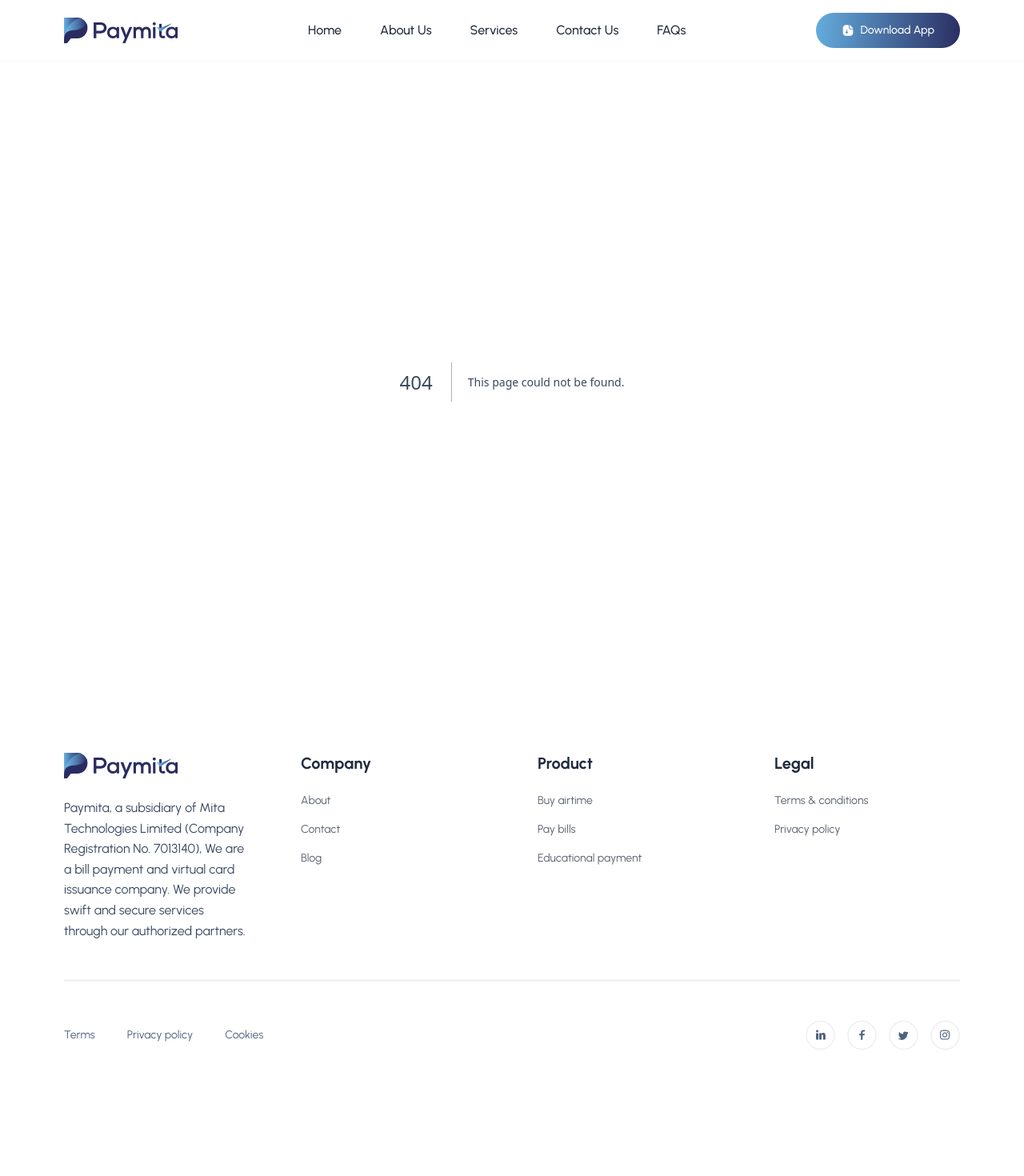
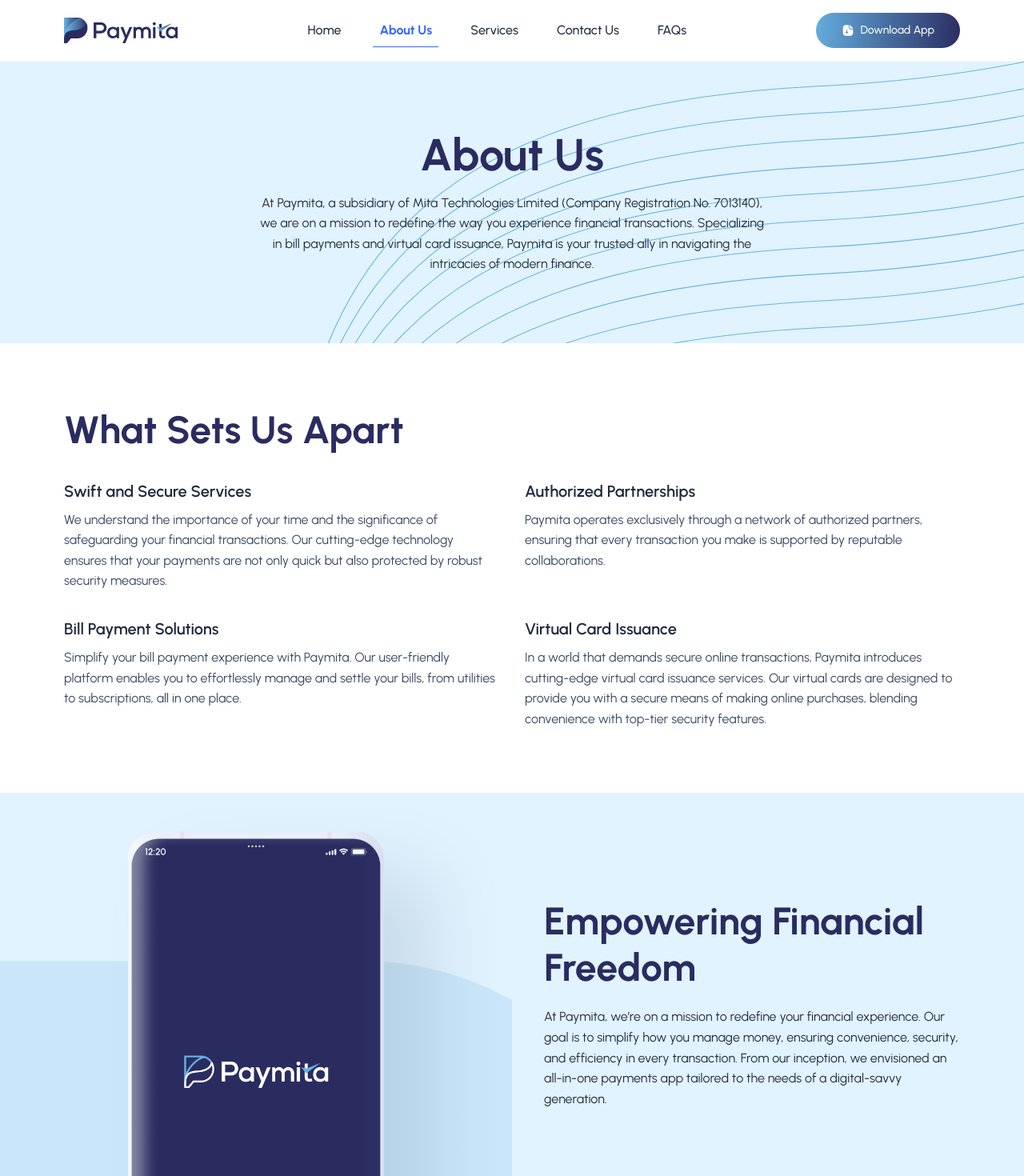
Before and after one commit to detachedsoul/paymita, a Next.js app: page /about in a window 1280 px wide. Before the commit this address had no page. Shown: the top 1470 px of the page at 80% size. Before the commit the page ends 1377 px from the top, so only its background shows below. Built offline with nearby package versions, Linux system fonts and the light colour scheme.

Commit message:
style: designed the about page

```diff
--- /dev/null
+++ b/app/about/page.tsx
@@ -0,0 +1,28 @@
+import HeroSection from "@/components/About/HeroSection";
+import EnjoyConvenience from "@/components/Index/EnjoyConvenience";
+import FinancialFreedom from "@/components/About/FinancialFreedom";
+import OurUniqueTraits from "@/components/About/OurUniqueTraits";
+import FAQs from "@/components/Index/FAQs";
+import type { Metadata } from "next";
+
+export const metadata: Metadata = {
+    title: 'Paymita | About Us',
+    description: "Hyper focused on security and speed, we're dedicated to revolutionizing the way you manage your finances and make payments."
+};
+
+const About = (): JSX.Element => {
+    return (
+        <>
+            <HeroSection />
+
+            <main className="pb-12">
+                <OurUniqueTraits />
+                <FinancialFreedom />
+                <EnjoyConvenience />
+                <FAQs />
+            </main>
+        </>
+    );
+};
+
+export default About;
--- a/app/layout.tsx
+++ b/app/layout.tsx
@@ -37,7 +37,7 @@
                 />
             </head>
 
-            <body className={`${urbanist.className} text-base leading-[160%] text-[#384860] antialiased text-balance selection:bg-brand-dark-purple selection:text-white scroll-smooth`}>
+            <body className={`${urbanist.className} text-base leading-[160%] text-[#384860] antialiased selection:bg-brand-dark-purple selection:text-white scroll-smooth`}>
                 <Header />
 
                 {children}
--- /dev/null
+++ b/components/About/FinancialFreedom.tsx
@@ -0,0 +1,23 @@
+import Link from "next/link";
+import Image from "next/image";
+import FinancialFreedomImage from "@/assets/img/financial-freedom.png";
+
+const FinancialFreedom = (): JSX.Element => {
+    return (
+        <section className="grid bg-[#e1f3ff] lg:grid-cols-2 lg:items-center">
+            <Image className="order-last lg:order-first lg:h-[32.9375rem]" src={FinancialFreedomImage} alt="Empowering Financial Freedom" />
+
+            <div className="px-4 py-8 grid gap-5 lg:pr-20 lg:pl-10 lg:py-12">
+                <h2 className="header">
+                    Empowering Financial Freedom
+                </h2>
+
+                <p className="text-brand-light-purple">
+                    At Paymita, we’re on a mission to redefine your financial experience. Our goal is to simplify how you manage money, ensuring convenience, security, and efficiency in every transaction. From our inception, we envisioned an all-in-one payments app tailored to the needs of a digital-savvy generation.
+                </p>
+            </div>
+        </section>
+    );
+};
+
+export default FinancialFreedom;
--- /dev/null
+++ b/components/About/HeroSection.tsx
@@ -0,0 +1,19 @@
+
+
+const HeroSection = (): JSX.Element => {
+    return (
+        <div className="bg-[#e1f3ff] bg-[url(/about-hero.svg)] bg-right-top h-[352px] grid place-items-center">
+            <div className="grid gap-4 text-center px-4 lg:w-1/2 lg:mx-auto lg:px-0">
+                <h1 className="text-[2.5rem] text-brand-dark-purple font-bold leading-[110%] lg:text-[3.5rem]">
+                    About Us
+                </h1>
+
+                <p className="text-brand-light-purple">
+                    At Paymita, a subsidiary of Mita Technologies Limited (Company Registration No. 7013140), we are on a mission to redefine the way you experience financial transactions. Specializing in bill payments and virtual card issuance, Paymita is your trusted ally in navigating the intricacies of modern finance.
+                </p>
+            </div>
+        </div>
+    );
+};
+
+export default HeroSection;
--- /dev/null
+++ b/components/About/OurUniqueTraits.tsx
@@ -0,0 +1,54 @@
+type uniquesTraits = {
+    id: number,
+    header: string,
+    text: string;
+};
+
+const OurUniqueTraits = (): JSX.Element => {
+    const uniquesTraits: uniquesTraits[] = [
+        {
+            id: 1,
+            header: "Swift and Secure Services",
+            text: "We understand the importance of your time and the significance of safeguarding your financial transactions. Our cutting-edge technology ensures that your payments are not only quick but also protected by robust security measures."
+        },
+        {
+            id: 2,
+            header: "Authorized Partnerships",
+            text: "Paymita operates exclusively through a network of authorized partners, ensuring that every transaction you make is supported by reputable collaborations."
+        },
+        {
+            id: 3,
+            header: "Bill Payment Solutions",
+            text: "Simplify your bill payment experience with Paymita. Our user-friendly platform enables you to effortlessly manage and settle your bills, from utilities to subscriptions, all in one place."
+        },
+        {
+            id: 4,
+            header: "Virtual Card Issuance",
+            text: "In a world that demands secure online transactions, Paymita introduces cutting-edge virtual card issuance services. Our virtual cards are designed to provide you with a secure means of making online purchases, blending convenience with top-tier security features."
+        }
+    ];
+
+    return (
+        <section className="grid gap-8 bg-white px-4 py-8 lg:p-20">
+            <h2 className="header">
+                What Sets Us Apart
+            </h2>
+
+            <div className="grid gap-4 items-start lg:gap-8 lg:grid-cols-2">
+                {uniquesTraits.map((trait: uniquesTraits): JSX.Element => (
+                    <div className="grid gap-2" key={trait.id}>
+                        <h3 className="text-brand-light-purple font-semibold text-xl leading-normal group-hover:text-white transition-colors duration-300 ease-in-out">
+                            {trait.header}
+                        </h3>
+
+                        <p className="text-[#384860] group-hover:text-[#f8f8fa] transition-colors duration-300 ease-in-out">
+                            {trait.text}
+                        </p>
+                    </div>
+                ))}
+            </div>
+        </section>
+    );
+};
+
+export default OurUniqueTraits;
--- a/components/Footer.tsx
+++ b/components/Footer.tsx
@@ -20,16 +20,20 @@
                     </h3>
 
                     <div className="grid gap-4">
-                        <Link className="text-brand-light-purple/75 text-sm transition-colors duration-300 ease-in-out hover:font-bold hover:text-brand-dark-purple" href="">
+                        <Link className="text-brand-light-purple/75 text-sm transition-colors duration-300 ease-in-out hover:font-bold hover:text-brand-dark-purple" href="/about">
                             About
                         </Link>
 
-                        <Link className="text-brand-light-purple/75 text-sm transition-colors duration-300 ease-in-out hover:font-bold hover:text-brand-dark-purple" href="">
+                        <Link className="text-brand-light-purple/75 text-sm transition-colors duration-300 ease-in-out hover:font-bold hover:text-brand-dark-purple" href="/contact">
                             Contact
                         </Link>
 
-                        <Link className="text-brand-light-purple/75 text-sm transition-colors duration-300 ease-in-out hover:font-bold hover:text-brand-dark-purple" href="">
+                        <Link className="text-brand-light-purple/75 text-sm transition-colors duration-300 ease-in-out hover:font-bold hover:text-brand-dark-purple" href="/blog">
                             Blog
+                        </Link>
+
+                        <Link className="text-brand-light-purple/75 text-sm transition-colors duration-300 ease-in-out hover:font-bold hover:text-brand-dark-purple" href="/faqs">
+                            FAQs
                         </Link>
                     </div>
                 </div>
@@ -40,15 +44,15 @@
                     </h3>
 
                     <div className="grid gap-4">
-                        <Link className="text-brand-light-purple/75 text-sm transition-colors duration-300 ease-in-out hover:font-bold hover:text-brand-dark-purple" href="">
+                        <Link className="text-brand-light-purple/75 text-sm transition-colors duration-300 ease-in-out hover:font-bold hover:text-brand-dark-purple" href="/product/buy-airtime">
                             Buy airtime
                         </Link>
 
-                        <Link className="text-brand-light-purple/75 text-sm transition-colors duration-300 ease-in-out hover:font-bold hover:text-brand-dark-purple" href="">
+                        <Link className="text-brand-light-purple/75 text-sm transition-colors duration-300 ease-in-out hover:font-bold hover:text-brand-dark-purple" href="/product/pay-bills">
                             Pay bills
                         </Link>
 
-                        <Link className="text-brand-light-purple/75 text-sm transition-colors duration-300 ease-in-out hover:font-bold hover:text-brand-dark-purple" href="">
+                        <Link className="text-brand-light-purple/75 text-sm transition-colors duration-300 ease-in-out hover:font-bold hover:text-brand-dark-purple" href="/product/education-payment">
                             Educational payment
                         </Link>
                     </div>
@@ -60,11 +64,11 @@
                     </h3>
 
                     <div className="grid gap-4">
-                        <Link className="text-brand-light-purple/75 text-sm transition-colors duration-300 ease-in-out hover:font-bold hover:text-brand-dark-purple" href="">
+                        <Link className="text-brand-light-purple/75 text-sm transition-colors duration-300 ease-in-out hover:font-bold hover:text-brand-dark-purple" href="/legal/terms-and-conditions">
                             Terms & conditions
                         </Link>
 
-                        <Link className="text-brand-light-purple/75 text-sm transition-colors duration-300 ease-in-out hover:font-bold hover:text-brand-dark-purple" href="">
+                        <Link className="text-brand-light-purple/75 text-sm transition-colors duration-300 ease-in-out hover:font-bold hover:text-brand-dark-purple" href="/legal/privacy-policy">
                             Privacy policy
                         </Link>
                     </div>
@@ -73,15 +77,15 @@
 
             <div className="flex flex-col gap-8 pt-12 pb-16 justify-between items-center lg:flex-row">
                 <div className="flex items-center gap-10">
-                    <Link className="text-[#4f627d] text-sm transition-colors duration-300 ease-in-out hover:font-bold hover:text-brand-dark-purple" href="">
+                    <Link className="text-[#4f627d] text-sm transition-colors duration-300 ease-in-out hover:font-bold hover:text-brand-dark-purple" href="/legals/terms-and-conditions">
                         Terms
                     </Link>
 
-                    <Link className="text-[#4f627d] text-sm transition-colors duration-300 ease-in-out hover:font-bold hover:text-brand-dark-purple" href="">
+                    <Link className="text-[#4f627d] text-sm transition-colors duration-300 ease-in-out hover:font-bold hover:text-brand-dark-purple" href="/legal/privacy-policy">
                         Privacy policy
                     </Link>
 
-                    <Link className="text-[#4f627d] text-sm transition-colors duration-300 ease-in-out hover:font-bold hover:text-brand-dark-purple" href="">
+                    <Link className="text-[#4f627d] text-sm transition-colors duration-300 ease-in-out hover:font-bold hover:text-brand-dark-purple" href="/legal/cookies">
                         Cookies
                     </Link>
                 </div>
--- a/components/Index/EnjoyConvenience.tsx
+++ b/components/Index/EnjoyConvenience.tsx
@@ -27,8 +27,8 @@
                 </div>
             </div>
 
-            <div className="lg:col-span-6 lg:h-[39.125rem]">
-                <Image className="h-full w-full" src={IndexEnjoyConvenience} alt="Experience convenience at your fingertips. Download the Paymita app today." />
+            <div className="lg:col-span-6 lg:h-[35.5rem]">
+                <Image className="h-full w-full object-center" src={IndexEnjoyConvenience} alt="Experience convenience at your fingertips. Download the Paymita app today." />
             </div>
         </section>
     );
--- a/components/Index/FAQs.tsx
+++ b/components/Index/FAQs.tsx
@@ -16,8 +16,8 @@
                 </div>
 
                 <div className="inline-block">
-                    <Link className="py-4 inline-block px-8 rounded-[2.75rem] bg-[linear-gradient(95deg,_#67B3E4_-5.03%,_#2A2C60_101.09%)] text-white text-sm font-medium hover:bg-[linear-gradient(95deg,_#2A2C60_-5.03%,_#67B3E4_101.09%)] transition-all duration-300" href="">
-                        Read More FAQs
+                    <Link className="py-4 inline-block px-8 rounded-[2.75rem] bg-[linear-gradient(95deg,_#67B3E4_-5.03%,_#2A2C60_101.09%)] text-white text-sm font-medium hover:bg-[linear-gradient(95deg,_#2A2C60_-5.03%,_#67B3E4_101.09%)] transition-all duration-300" href="/contact">
+                        Contact Us
                     </Link>
                 </div>
             </div>
--- a/components/Index/HowItWorks.tsx
+++ b/components/Index/HowItWorks.tsx
@@ -38,9 +38,9 @@
         <section className="grid gap-4 items-center py-12 bg-white px-4 lg:grid-cols-2 lg:px-20">
             <Image className="text-center ml-[2.5%] lg:ml-0 lg:text-left" src={IndexHowItWork} alt="How It Works" />
 
-            <div className="grid gap-14 text-center lg:text-left">
+            <div className="grid gap-14">
                 <div className="grid gap-10">
-                    <div className="grid gap-2">
+                    <div className="grid gap-2 text-center lg:text-left">
                         <h2 className="header">
                             How It Works
                         </h2>
--- a/components/NavLinks.tsx
+++ b/components/NavLinks.tsx
@@ -2,19 +2,17 @@
 
 import Link from "next/link";
 import { usePathname } from "next/navigation";
-import { useState, useId } from "react";
+import { useState, useId, useEffect } from "react";
 import { MenuIcon, XIcon } from "lucide-react";
 
 type navLinks = {
     id: string,
     routeName: string,
-    route?: string;
-    scrollToID?: string
+    route: string;
 };
 
 const NavLinks = (): JSX.Element => {
     const [isActive, setIsActive] = useState<boolean>(false);
-    const [activeID, setActiveID] = useState<string>("");
 
     const pathname = usePathname();
 
@@ -27,12 +25,12 @@
         {
             id: useId(),
             routeName: "About Us",
-            scrollToID: "#about"
+            route: "/about"
         },
         {
             id: useId(),
             routeName: "Services",
-            scrollToID: "#services"
+            route: "/services"
         },
         {
             id: useId(),
@@ -42,7 +40,7 @@
         {
             id: useId(),
             routeName: "FAQs",
-            scrollToID: "#faqs"
+            route: "/faqs"
         },
     ];
 
@@ -50,26 +48,19 @@
         setIsActive(!isActive);
     };
 
+    useEffect(() => {
+        setIsActive(false);
+    }, [pathname]);
+
     return (
         <>
             <nav className={`absolute top-full bg-white border-b border-[#f5f8fa] p-4 w-full left-0 ${isActive ? 'translate-x-0' : '-translate-x-full'} transition-transform duration-500 ease-in-out lg:border-0 lg:translate-x-0 lg:w-auto lg:static lg:p-0`}>
                 <ul className="flex flex-col gap-2 lg:gap-8 lg:flex-row lg:justify-between">
                     {navLinks.map((navLink: navLinks): JSX.Element => (
                         <li key={navLink.id}>
-                            {navLink.route ? (
-                                <Link className={`transition-colors duration-300 ease-in-out p-4 block border-b-[1.5px] ${pathname === navLink.route && activeID === "" ? 'font-bold text-brand-light-blue lg:text-brand-dark-purple lg:border-brand-dark-purple' : 'text-brand-light-purple border-transparent hover:text-brand-light-blue hover:font-bold lg:font-medium'} lg:hover:text-brand-dark-purple lg:hover:border-brand-dark-purple lg:p-2`} href={navLink.route} onClick={() => setActiveID("")}>
-                                    {navLink.routeName}
-                                </Link>
-                            ) : (
-                                <button className={`text-left transition-colors duration-300 ease-in-out p-4 block w-full border-b-[1.5px] ${activeID === navLink.id ? 'font-bold text-brand-light-blue lg:text-brand-dark-purple lg:border-brand-dark-purple' : 'text-brand-light-purple border-transparent hover:text-brand-light-blue hover:font-bold lg:font-medium'} lg:hover:text-brand-dark-purple lg:hover:border-brand-dark-purple lg:p-2`} type="button" onClick={() => {
-                                    setActiveID(navLink.id);
-                                    handleNavToggle();
-
-                                    document.querySelector(navLink.scrollToID ? navLink.scrollToID : "")?.scrollIntoView({ behavior: "smooth" });
-                                }}>
-                                    {navLink.routeName}
-                                </button>
-                            )}
+                            <Link className={`transition-colors duration-300 ease-in-out p-4 block border-b-[1.5px] ${pathname === navLink.route ? 'font-bold text-[#3366ff] border-[#3366ff]' : 'text-brand-light-purple border-transparent hover:text-[#3366ff] hover:font-bold lg:font-medium'} hover:text-[#3366ff] hover:border-[#3366ff] lg:p-2`} href={navLink.route}>
+                                {navLink.routeName}
+                            </Link>
                         </li>
                     ))}
 
```
Also changed, not shown: assets/img/financial-freedom.png (added), public/about-hero.svg (added).
